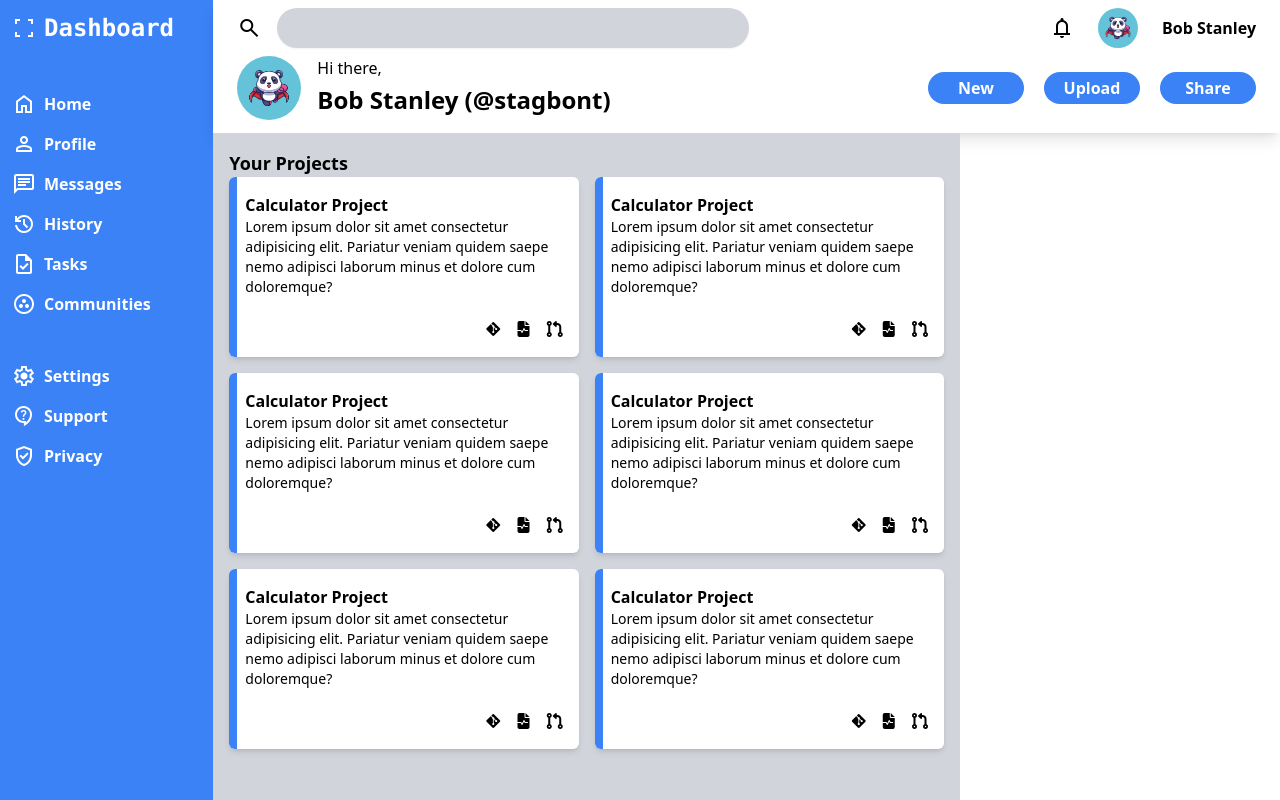
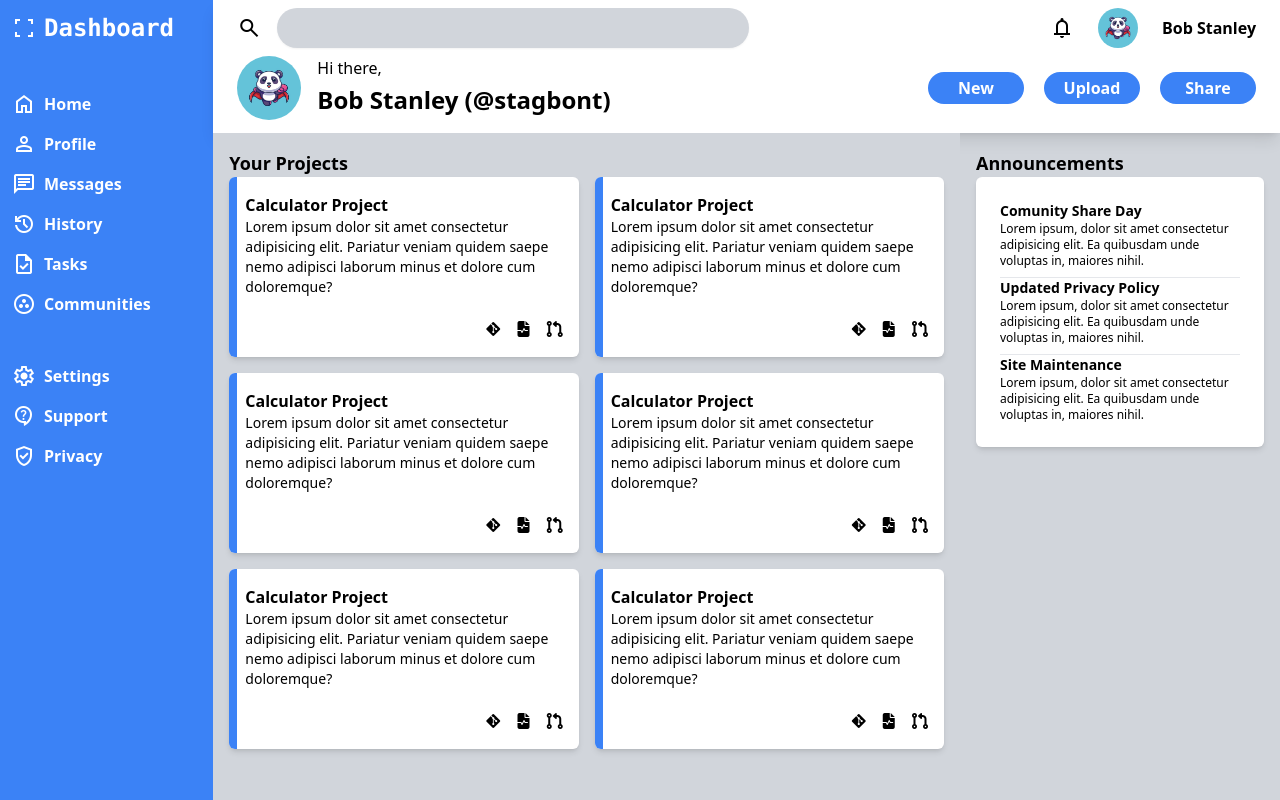
Before and after one commit to BobStanlee/Admin-Dashboard, a website: page public/index.html in a window 1280 px wide. Drawn offline with nearby package versions, Linux system fonts and the light colour scheme.

Commit message:
Done with the Styling of Announcements Container

```diff
--- a/public/index.html
+++ b/public/index.html
@@ -8,7 +8,7 @@
     <link href="https://fonts.googleapis.com/css2?family=Material+Symbols+Outlined" rel="stylesheet" />
     <link rel="stylesheet" href="https://cdnjs.cloudflare.com/ajax/libs/font-awesome/6.5.1/css/all.min.css">
 </head>
-<body class="w-screen h-screen">
+<body class="w-screen h-screen bg-gray-300">
     <div class="grid grid-cols-12 grid-rows-12 h-full"><!-- Container -->
         <div class="bg-blue-500 col-span-2 row-span-12 pl-3 flex flex-col text-white"><!-- Dashboard Navigation -->
             <div class="mt-3 flex content-center gap-2 mb-12"><!-- Dashboard Logo -->
@@ -279,8 +279,34 @@
             </div>
         </div>
 
-        <div><!-- Announcements -->
+        <div class="col-span-3 row-span-5 p-4"><!-- Announcements -->
+            <h3 class="font-bold text-lg">Announcements</h3>
+            <div class="bg-white rounded-md p-6 shadow-md"><!-- Announcements Containers -->
+                <div class="mb-2">
+                    <h4 class="font-bold text-sm">Comunity Share Day</h4>
+                    <p class="text-xs">
+                        Lorem ipsum, dolor sit amet consectetur adipisicing elit. Ea quibusdam unde voluptas in, maiores nihil.
+                    </p>
+                </div>
 
+                <hr class="bg-gray-700">
+
+                <div class="mb-2">
+                    <h4 class="font-bold text-sm">Updated Privacy Policy</h4>
+                    <p class="text-xs">
+                        Lorem ipsum, dolor sit amet consectetur adipisicing elit. Ea quibusdam unde voluptas in, maiores nihil.
+                    </p>
+                </div>
+
+                <hr class="bg-gray-700">
+
+                <div>
+                    <h4 class="font-bold text-sm">Site Maintenance</h4>
+                    <p class="text-xs">
+                        Lorem ipsum, dolor sit amet consectetur adipisicing elit. Ea quibusdam unde voluptas in, maiores nihil.
+                    </p>
+                </div>
+            </div>
         </div>
 
         <div><!-- Trending -->
```
Also changed, not shown: public/output.css.
